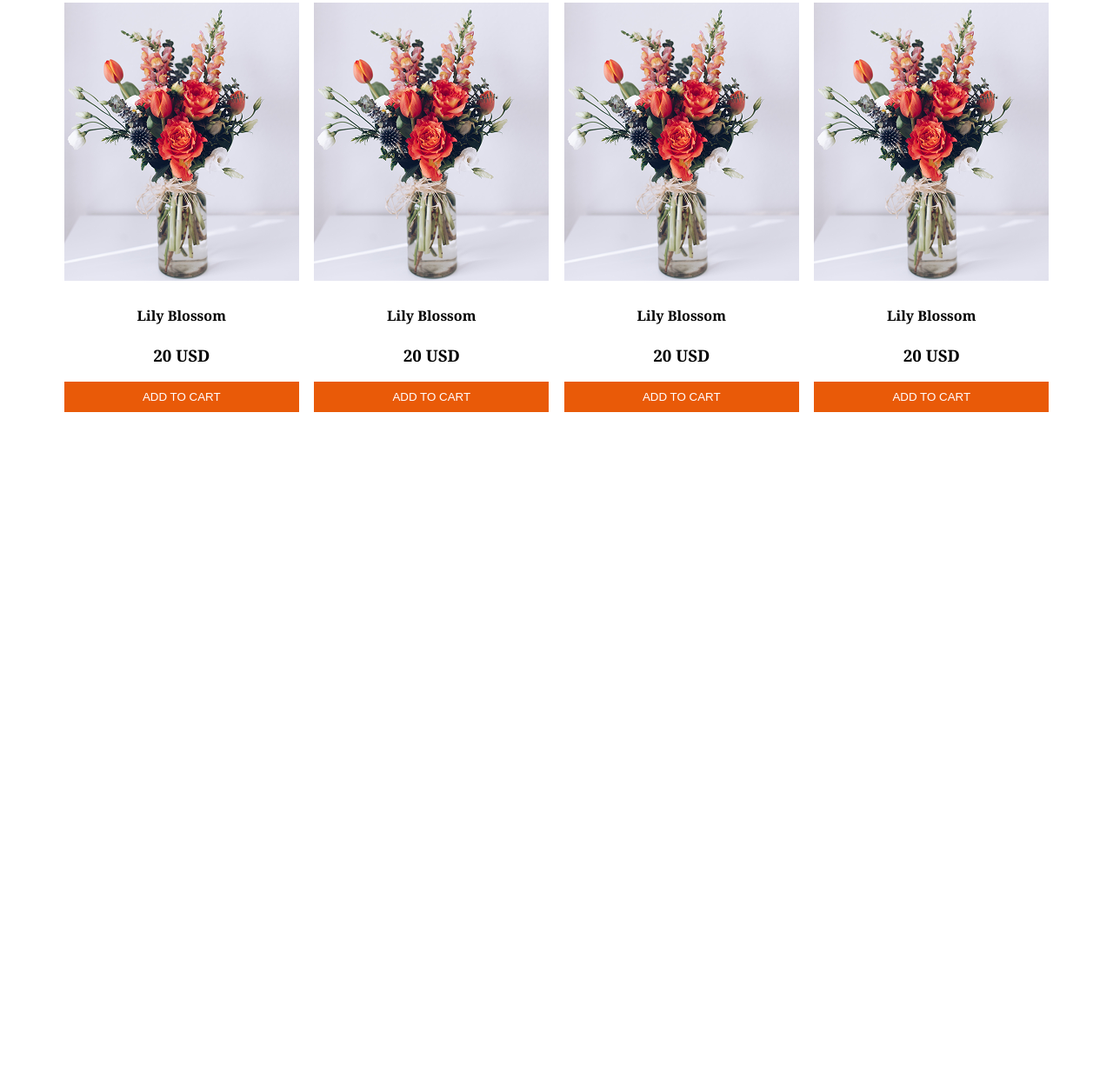
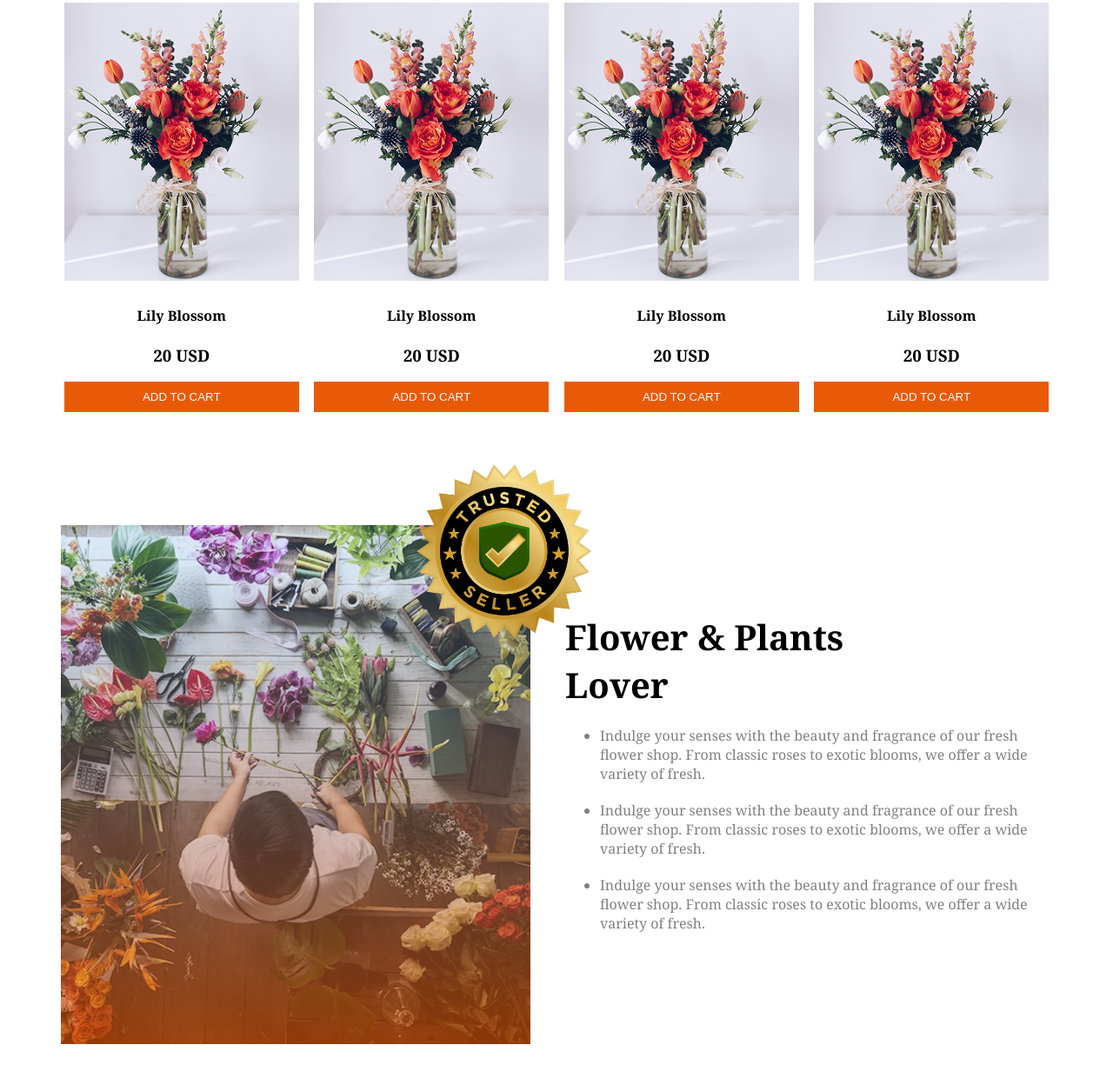
Before and after one commit to Mohammad-Rofikul-Islam-Hasan/B12A02-Responsive-Flowers, a plain HTML site: page index.html in a window 1280 px wide. Shown: the part 1188-2428 px from the top of the page at 87% size. Before the commit the page ends 1692 px from the top, so only its background shows below. Drawn offline with Linux system fonts and the light colour scheme.

Commit message:
'Flowers And Plants Lover Section' Added

```diff
--- a/index.html
+++ b/index.html
@@ -63,7 +63,11 @@
       <section class="our-plants-section">
         <div class="our-plants-container">
           <h2><span>Our</span> Plants</h2>
-        <p>Indulge your senses with the beauty and fragrance of our fresh flower shop. From classic roses to exotic blooms, we offer a wide variety of fresh.</p>
+          <p>
+            Indulge your senses with the beauty and fragrance of our fresh
+            flower shop. From classic roses to exotic blooms, we offer a wide
+            variety of fresh.
+          </p>
         </div>
         <div class="plants-cards-container">
           <div class="plant-card">
@@ -132,6 +136,23 @@
           </div>
         </div>
       </section>
+      <!-- Flowers And Plants Lover Section  -->
+       <section>
+        <div class="flowers-lovers-container">
+          <div class="flowers-lovers-img-container">
+            <img class="flowers-lovers-img"  src="assets/flower-store.png" alt="">
+            <img class="badge" src="assets/trusted-badge.png" alt="">
+          </div>
+          <div class="flowers-lovers-text-container">
+            <h2>Flower & Plants <br> Lover</h2>
+            <ul>
+              <li>Indulge your senses with the beauty and fragrance of our fresh flower shop. From classic roses to exotic blooms, we offer a wide variety of fresh.</li>
+              <li>Indulge your senses with the beauty and fragrance of our fresh flower shop. From classic roses to exotic blooms, we offer a wide variety of fresh.</li>
+              <li>Indulge your senses with the beauty and fragrance of our fresh flower shop. From classic roses to exotic blooms, we offer a wide variety of fresh.</li>
+            </ul>
+          </div>
+        </div>
+       </section>
     </main>
     <footer></footer>
   </body>
--- a/styles/styles.css
+++ b/styles/styles.css
@@ -21,7 +21,7 @@ h2 {
   font-size: 2.5rem;
   margin-bottom: 20px;
 }
-p {
+p, li{
   color: gray;
 }
 /* Header Styles */
@@ -101,7 +101,29 @@ nav ul li a{
   width: 100%;
 }
 
-
+/* Flowers And Plants Lover Styles  */
+.flowers-lovers-container{
+  display: flex;
+  justify-content: space-between;
+  align-items: center;
+  margin: 50px 0;
+  gap: 40px;
+}
+.flowers-lovers-img-container{
+  position: relative;
+  /* border: 1px solid black; */
+  margin-top: 50px;
+}
+.flowers-lovers-img-container .badge{
+  width: 280px;
+  height: 280px;
+  position: absolute;
+  top: -110px;
+  right: -110px;
+}
+.flowers-lovers-text-container li{
+ margin-top: 20px;
+}
 
 /* Responsive For Mobile */
 
@@ -118,6 +140,7 @@ nav ul li a{
   .hero-container{
     flex-direction: column-reverse;
     align-items: center;
+    gap: 20px;
   }
   .hero-container img {
     width: 100%;
@@ -137,6 +160,22 @@ nav ul li a{
   grid-template-columns: repeat(2, 1fr);
   justify-items: center;
 }
+.badge{
+  display: none;
+}
+
+.flowers-lovers-container{
+  flex-direction: column;
+  align-items: center;
+  gap: 10px;
+  /* border: 1px solid black; */
+}
+.flowers-lovers-img{
+  width: 100%;
+  height: auto;
+
+}
+
 }
 
 /* Responsive For Tablet  */
@@ -158,4 +197,9 @@ nav ul li a{
   grid-template-columns: repeat(3, 1fr);
   justify-items: center;
 }
+.flowers-lovers-container{
+  flex-direction: column;
+  align-items: center;
 }
+
+}
```
Lines whose indentation alone changed are shown as unchanged.
